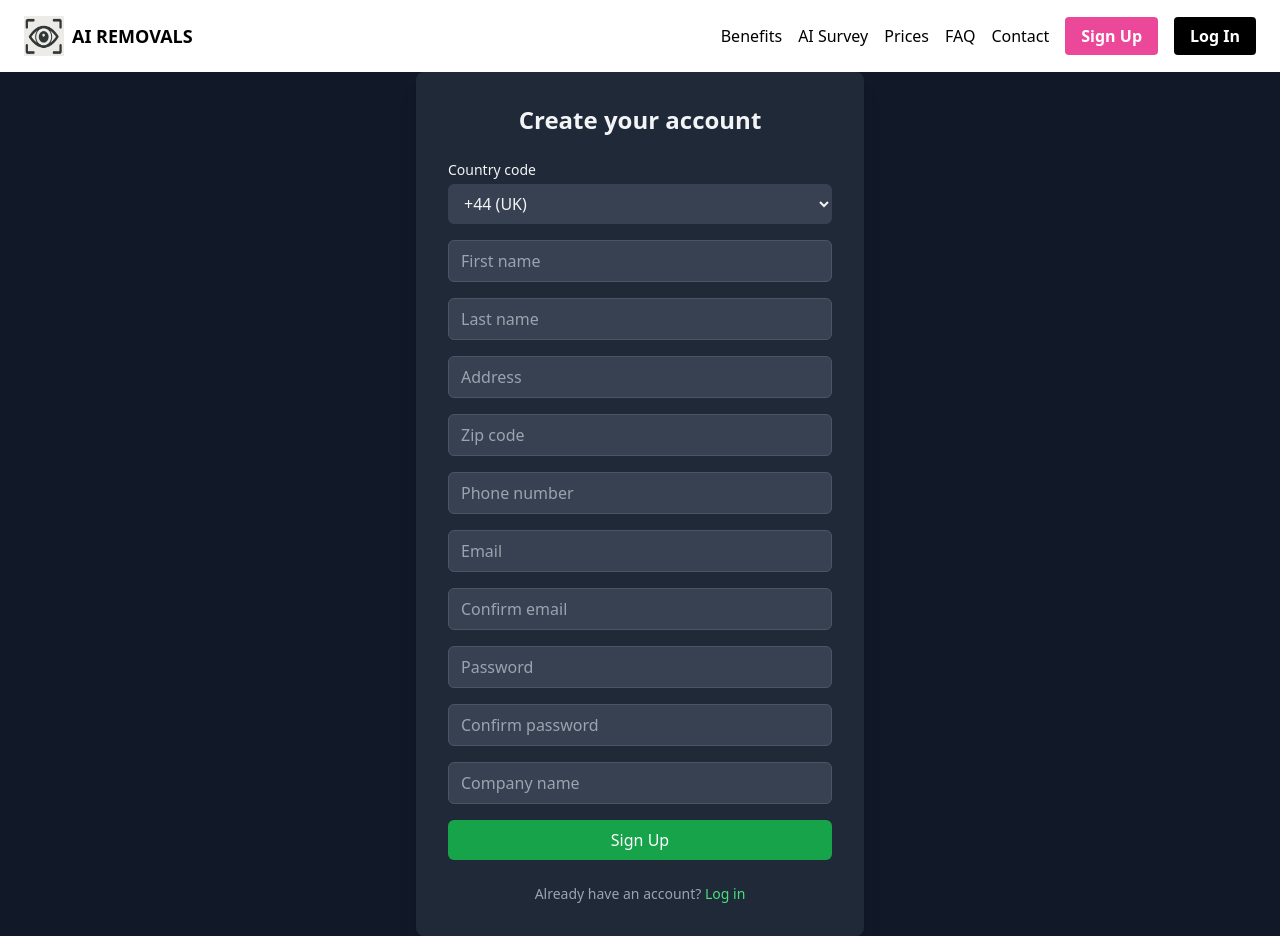
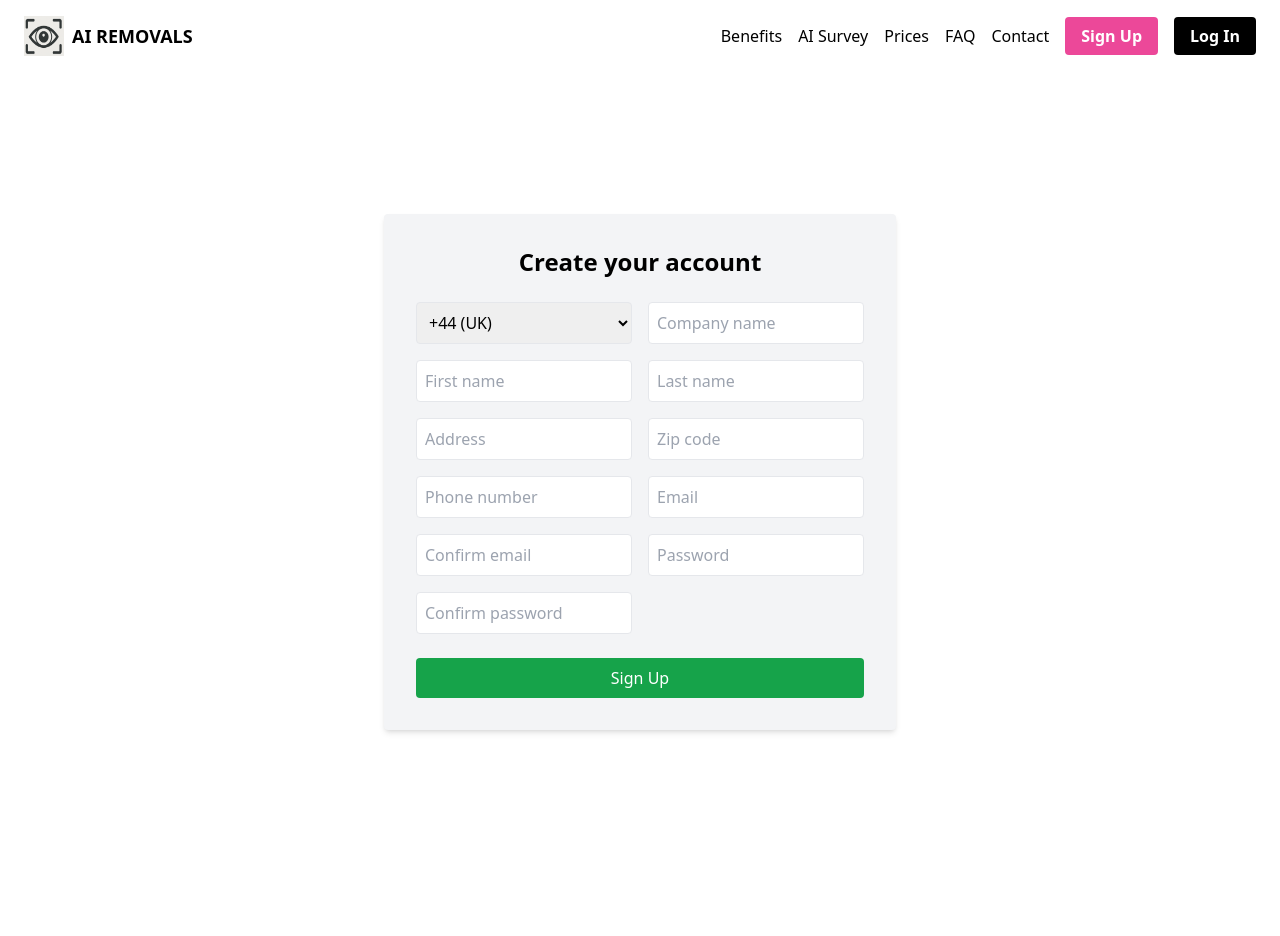
Before and after one commit to Gullmegler/mitt-prosjekt, a React (Create React App) app: page /signup in a window 1280 px wide. After the commit the page ends 872 px from the top, so only its background shows below. Built offline with nearby package versions, Linux system fonts and the light colour scheme.

Commit message:
Update SignUp.jsx

```diff
--- a/src/components/SignUp.jsx
+++ b/src/components/SignUp.jsx
@@ -2,96 +2,33 @@ import React from "react";
 
 export default function SignUp() {
   return (
-    <div className="flex items-center justify-center min-h-screen bg-gray-900 px-4">
-      <div className="bg-gray-800 rounded-lg shadow-xl max-w-md w-full p-8 text-gray-100">
-        <h2 className="text-center text-2xl font-extrabold mb-6">
-          Create your account
-        </h2>
-
-        <form className="space-y-4">
-          <div>
-            <label htmlFor="countryCode" className="block text-sm font-medium mb-1">
-              Country code
-            </label>
-            <select
-              id="countryCode"
-              name="countryCode"
-              className="w-full rounded-md border-gray-600 bg-gray-700 text-gray-100 px-3 py-2 focus:outline-none focus:ring-2 focus:ring-green-500"
-            >
-              <option value="+44">+44 (UK)</option>
-              <option value="+47">+47 (NO)</option>
-              <option value="+1">+1 (US)</option>
-              <option value="+33">+33 (FR)</option>
-              <option value="+49">+49 (DE)</option>
+    <div className="min-h-screen flex items-center justify-center bg-white">
+      <form className="bg-gray-100 p-8 rounded shadow-md w-full max-w-lg">
+        <h2 className="text-2xl font-bold text-center mb-6">Create your account</h2>
+        <div className="grid grid-cols-1 md:grid-cols-2 gap-4">
+          <select className="p-2 rounded border">
+            <option>+44 (UK)</option>
+            <option>+47 (Norway)</option>
+            <option>+1 (US)</option>
           </select>
+          <input type="text" placeholder="Company name" className="p-2 rounded border" />
+          <input type="text" placeholder="First name" className="p-2 rounded border" />
+          <input type="text" placeholder="Last name" className="p-2 rounded border" />
+          <input type="text" placeholder="Address" className="p-2 rounded border" />
+          <input type="text" placeholder="Zip code" className="p-2 rounded border" />
+          <input type="text" placeholder="Phone number" className="p-2 rounded border" />
+          <input type="email" placeholder="Email" className="p-2 rounded border" />
+          <input type="email" placeholder="Confirm email" className="p-2 rounded border" />
+          <input type="password" placeholder="Password" className="p-2 rounded border" />
+          <input type="password" placeholder="Confirm password" className="p-2 rounded border" />
         </div>
-
-          <input
-            type="text"
-            placeholder="First name"
-            className="w-full rounded-md bg-gray-700 border border-gray-600 px-3 py-2 placeholder-gray-400 focus:outline-none focus:ring-2 focus:ring-green-500"
-          />
-          <input
-            type="text"
-            placeholder="Last name"
-            className="w-full rounded-md bg-gray-700 border border-gray-600 px-3 py-2 placeholder-gray-400 focus:outline-none focus:ring-2 focus:ring-green-500"
-          />
-          <input
-            type="text"
-            placeholder="Address"
-            className="w-full rounded-md bg-gray-700 border border-gray-600 px-3 py-2 placeholder-gray-400 focus:outline-none focus:ring-2 focus:ring-green-500"
-          />
-          <input
-            type="text"
-            placeholder="Zip code"
-            className="w-full rounded-md bg-gray-700 border border-gray-600 px-3 py-2 placeholder-gray-400 focus:outline-none focus:ring-2 focus:ring-green-500"
-          />
-          <input
-            type="text"
-            placeholder="Phone number"
-            className="w-full rounded-md bg-gray-700 border border-gray-600 px-3 py-2 placeholder-gray-400 focus:outline-none focus:ring-2 focus:ring-green-500"
-          />
-          <input
-            type="email"
-            placeholder="Email"
-            className="w-full rounded-md bg-gray-700 border border-gray-600 px-3 py-2 placeholder-gray-400 focus:outline-none focus:ring-2 focus:ring-green-500"
-          />
-          <input
-            type="email"
-            placeholder="Confirm email"
-            className="w-full rounded-md bg-gray-700 border border-gray-600 px-3 py-2 placeholder-gray-400 focus:outline-none focus:ring-2 focus:ring-green-500"
-          />
-          <input
-            type="password"
-            placeholder="Password"
-            className="w-full rounded-md bg-gray-700 border border-gray-600 px-3 py-2 placeholder-gray-400 focus:outline-none focus:ring-2 focus:ring-green-500"
-          />
-          <input
-            type="password"
-            placeholder="Confirm password"
-            className="w-full rounded-md bg-gray-700 border border-gray-600 px-3 py-2 placeholder-gray-400 focus:outline-none focus:ring-2 focus:ring-green-500"
-          />
-          <input
-            type="text"
-            placeholder="Company name"
-            className="w-full rounded-md bg-gray-700 border border-gray-600 px-3 py-2 placeholder-gray-400 focus:outline-none focus:ring-2 focus:ring-green-500"
-          />
-
         <button
           type="submit"
-            className="w-full bg-green-600 hover:bg-green-700 text-white font-medium py-2 rounded-md transition"
+          className="w-full bg-green-600 text-white py-2 mt-6 rounded hover:bg-green-700 transition"
         >
           Sign Up
         </button>
       </form>
-
-        <p className="mt-6 text-center text-sm text-gray-400">
-          Already have an account?{" "}
-          <a href="/login" className="text-green-400 hover:text-green-300">
-            Log in
-          </a>
-        </p>
-      </div>
     </div>
   );
 }
```
Lines whose indentation alone changed are shown as unchanged.
